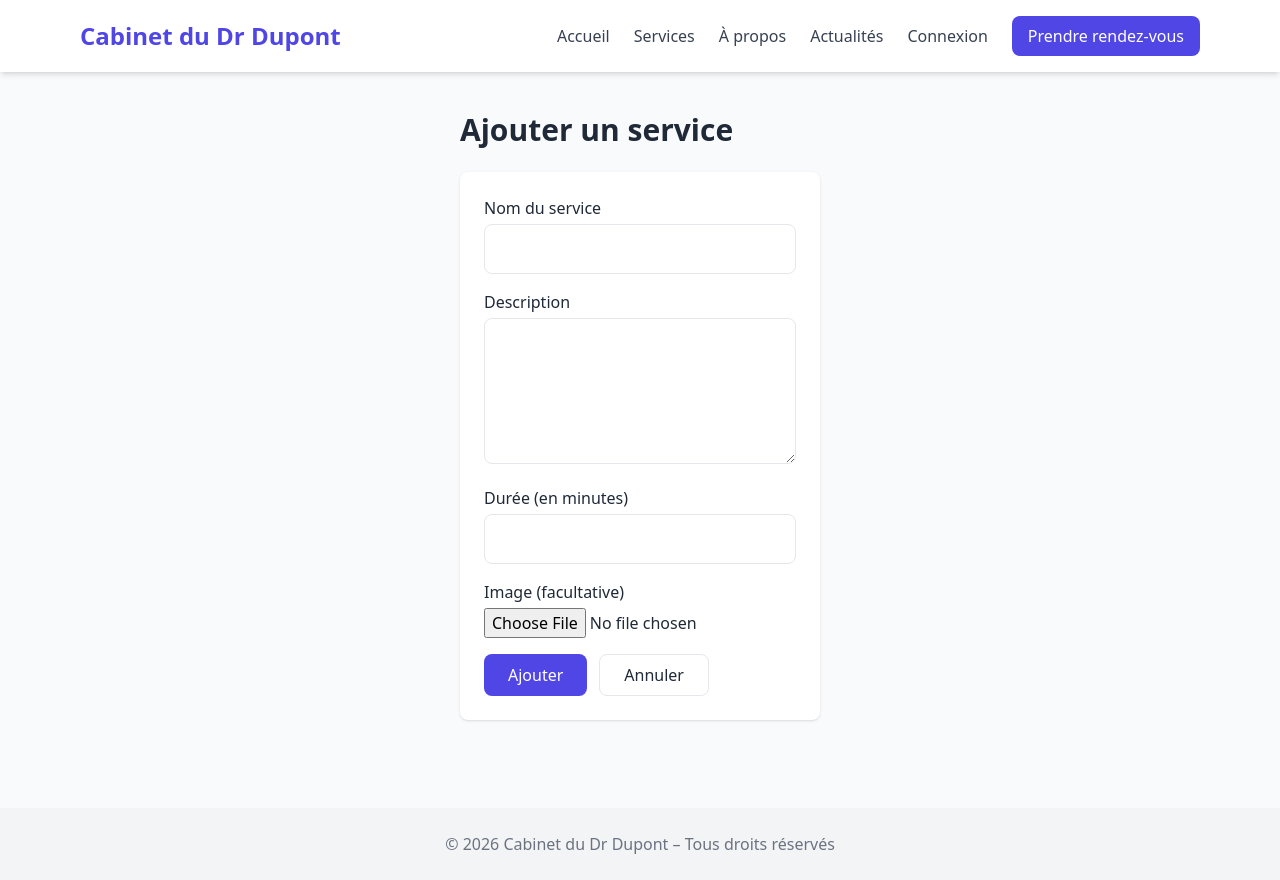
After one commit to Mberben/cabinet-dupont, a PHP site: page /views/create-service.php in a window 1280 px wide. The commit adds this page. Run offline with PHP 8.4, Linux system fonts and the light colour scheme; some libraries are stand-ins or nearby versions.

Commit message:
Ajout et modification des services

```diff
--- a/views/admin-services.php
+++ b/views/admin-services.php
@@ -12,6 +12,10 @@
 <?php } ?>
 <?php if (($_GET['success'] ?? '') === 'deleted') { ?>
   <p class="bg-green-100 text-green-700 p-4 rounded-lg mb-6">Le service a bien été supprimé.</p>
+<?php } ?>
+<?php // ← nouveau : message après un ajout ?>
+<?php if (($_GET['success'] ?? '') === 'created') { ?>
+  <p class="bg-green-100 text-green-700 p-4 rounded-lg mb-6">Le service a bien été ajouté.</p>
 <?php } ?>
 
 <?php // Tableau des services : nom, durée et actions ?>
--- /dev/null
+++ b/views/create-service.php
@@ -0,0 +1,44 @@
+<?php include 'header.php'; ?>
+
+<h1 class="text-3xl font-bold mb-6">Ajouter un service</h1>
+
+<?php // Messages d'erreur selon le paramètre error dans l'URL ?>
+<?php if (($_GET['error'] ?? '') === 'fields') { ?>
+  <p class="bg-red-100 text-red-700 p-4 rounded-lg mb-6">Nom (3 caractères min.), description (10 caractères min.) et durée sont obligatoires.</p>
+<?php } elseif (($_GET['error'] ?? '') === 'image') { ?>
+  <p class="bg-red-100 text-red-700 p-4 rounded-lg mb-6">Image invalide : formats jpg, png, gif ou webp, 2 Mo maximum.</p>
+<?php } elseif (($_GET['error'] ?? '') === 'upload') { ?>
+  <p class="bg-red-100 text-red-700 p-4 rounded-lg mb-6">L'image n'a pas pu être enregistrée.</p>
+<?php } ?>
+
+<?php // enctype="multipart/form-data" est indispensable pour envoyer un fichier ?>
+<form action="index.php?page=create-service-valid" method="POST" enctype="multipart/form-data" class="bg-white p-6 rounded-lg shadow space-y-4 max-w-2xl">
+  <div>
+    <label for="name" class="block mb-1 font-medium">Nom du service</label>
+    <input type="text" id="name" name="name" required minlength="3" class="w-full border rounded-lg p-3">
+  </div>
+
+  <div>
+    <label for="description" class="block mb-1 font-medium">Description</label>
+    <textarea id="description" name="description" required minlength="10" rows="5" class="w-full border rounded-lg p-3"></textarea>
+  </div>
+
+  <div>
+    <label for="duration" class="block mb-1 font-medium">Durée (en minutes)</label>
+    <?php // type="number" + min : le navigateur n'accepte qu'un nombre positif ?>
+    <input type="number" id="duration" name="duration" required min="5" step="5" class="w-full border rounded-lg p-3">
+  </div>
+
+  <div>
+    <label for="image" class="block mb-1 font-medium">Image (facultative)</label>
+    <?php // accept : le sélecteur de fichiers ne propose que des images ?>
+    <input type="file" id="image" name="image" accept="image/png, image/jpeg, image/gif, image/webp" class="w-full">
+  </div>
+
+  <div class="flex gap-3">
+    <button class="bg-indigo-600 text-white px-6 py-2 rounded-lg hover:bg-indigo-700">Ajouter</button>
+    <a href="index.php?page=admin-services" class="px-6 py-2 rounded-lg border hover:bg-gray-100">Annuler</a>
+  </div>
+</form>
+
+<?php include 'footer.php'; ?>
```
Also changed, not shown: controllers/AdminController.php (+48 -0 lines), index.php (+6 -1 lines), models/ServicesManager.php (+13 -0 lines).
